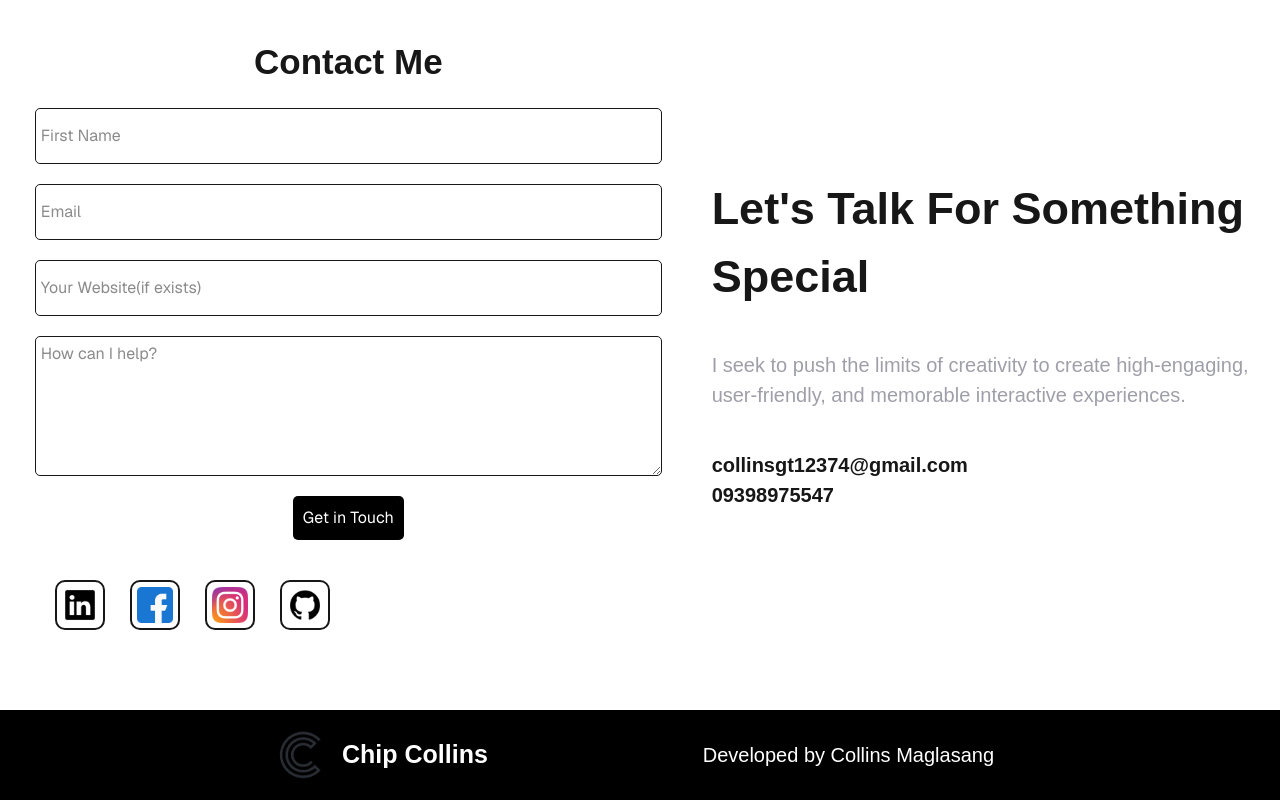
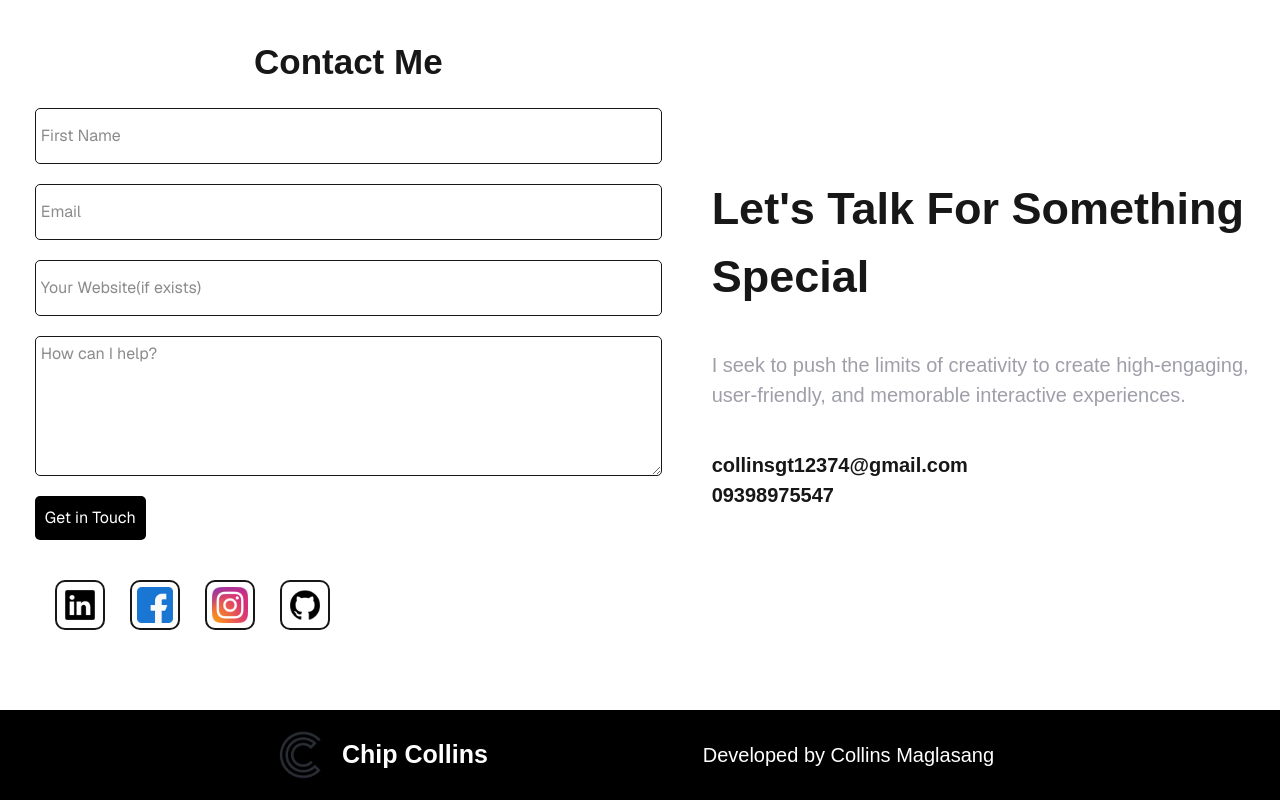
Before and after one commit to Kolenss/Portfolio1, a Next.js app: page / in a window 1280 px wide. Shown: the part 3804-4604 px from the top of the page. Built offline with nearby package versions, Linux system fonts and the light colour scheme.

Commit message:
done
done

```diff
--- a/components/contact.js
+++ b/components/contact.js
@@ -63,9 +63,11 @@ export default function Contact() {
             onChange={handleChange}
             className="p-[5px] border rounded-[5px] w-9/10 min-h-[140px]"
           />
-          <button type="submit" className="bg-black text-white p-[10px] rounded-[5px] cursor-pointer">
-            Get in Touch
-          </button>
+          <div className=" w-9/10 flex justify-start">
+            <button type="submit" className="bg-black text-white p-[10px] rounded-[5px] cursor-pointer">
+              Get in Touch
+            </button>
+          </div>
         </form>
         {status && <p className="mt-2">{status}</p>}
         <div className="md:flex md:flex-row w-9/10 md:w-9/10 mt-5">
```
